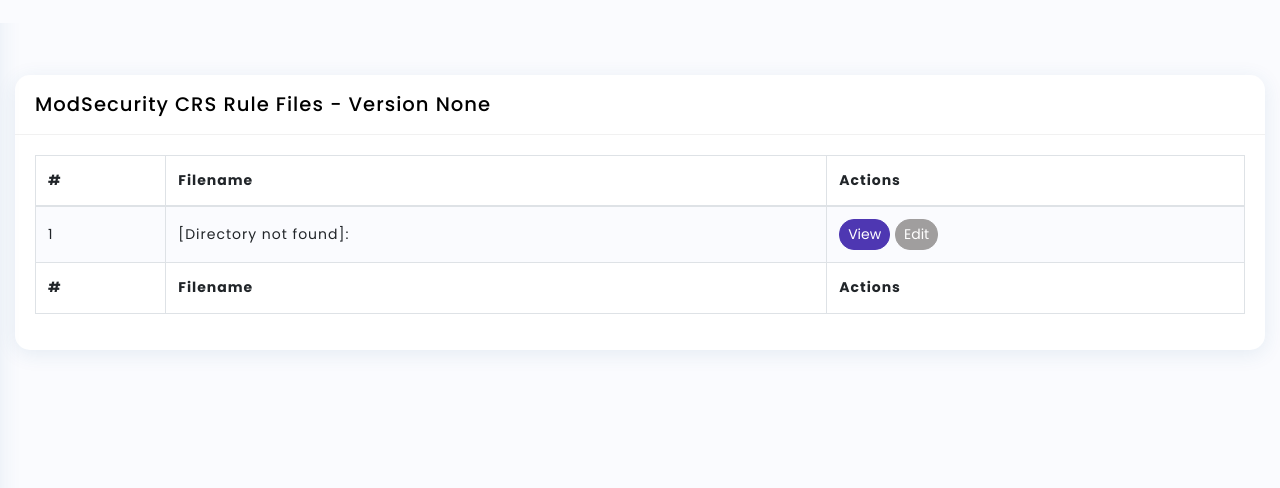
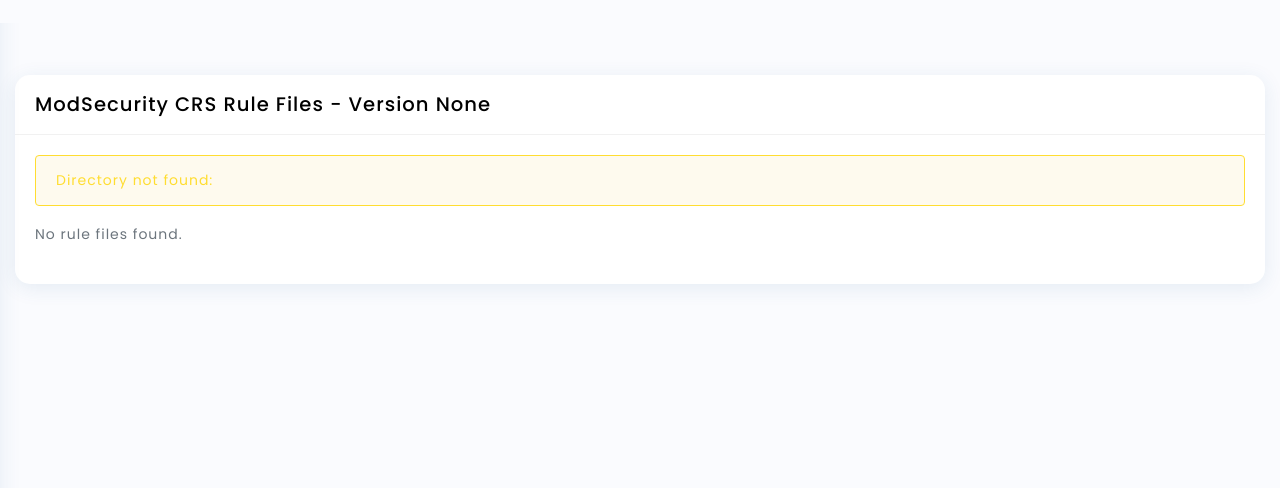
Before and after one commit to wafcontrol/wafcontrol, a Django app: page /dashboard/crs-rules/ in a window 1280 px wide. Shown: the part 50-538 px from the top of the page. Run offline with Django 5.2, Linux system fonts and the light colour scheme; the visitor is signed in with stand-in values (Sample User, id 1); parts of the project's set-up code (start-up, migrations or seed data) failed here and were passed over; some libraries are stand-ins or nearby versions.

Commit message:
Fix Apache/CRS path detection and rule-list error handling
- detect_server(): check real config presence (Apache vs Nginx) before
  falling back to binary/service detection, so systems with both nginx
  and apache2 installed but only apache2 actually serving ModSecurity
  are detected correctly.
- get_crs_version_apache(): resolve the CRS version via the
  /etc/modsecurity/crs/current symlink, which is how the Debian/Ubuntu
  modsecurity-crs package lays out installs (crs-setup.conf is not a
  symlink in that layout).
- APACHE_PATHS.rules_dir_tmpl / custom_after_tmpl: point at
  /etc/modsecurity/crs/versions/coreruleset-{ver}/rules instead of the
  nonexistent /usr/share/modsecurity-crs-{ver}/rules.
- _run_basic_script(): fix broken relative path construction that
  caused the helper script lookup to fail silently and fall back to
  Nginx paths on every request.
- CRSRuleListView / crs_rules.html: stop injecting backend path errors
  as fake filenames into the rule list (clicking them 404'd and broke
  JSON parsing in the browser); render them as a separate error alert
  instead.

```diff
--- a/wafinstaller/helper/adapters.py
+++ b/wafinstaller/helper/adapters.py
@@ -27,8 +27,8 @@ NGINX_PATHS = Paths(
 APACHE_PATHS = Paths(
     name="apache",
     modsec_conf="/etc/modsecurity/modsecurity.conf",
-    rules_dir_tmpl="/usr/share/modsecurity-crs-{ver}/rules",
-    custom_after_tmpl="/usr/share/modsecurity-crs-{ver}/rules/RESPONSE-999-EXCLUSION-RULES-AFTER-CRS.conf",
+    rules_dir_tmpl="/etc/modsecurity/crs/versions/coreruleset-{ver}/rules",
+    custom_after_tmpl="/etc/modsecurity/crs/versions/coreruleset-{ver}/rules/RESPONSE-999-EXCLUSION-RULES-AFTER-CRS.conf",
     audit_log="/var/log/modsec_audit.log",
     test_cmd=["apache2ctl", "configtest"],
     reload_cmd=["apache2ctl", "-k", "graceful"],
@@ -36,7 +36,7 @@ APACHE_PATHS = Paths(
 
 def _run_basic_script():
     base_dir = os.path.dirname(os.path.dirname(os.path.abspath(__file__)))
-    script = os.path.join(base_dir, "../../scripts", "basic.sh")
+    script = os.path.join(os.path.dirname(base_dir), "scripts", "basic.sh")
     try:
         out = subprocess.check_output(["/bin/bash", script], text=True, stderr=subprocess.STDOUT)
         return json.loads(out)
@@ -64,7 +64,14 @@ def detect_crs_version():
                 return m.group(1)
     except Exception:
         pass
-    # Fallback Apache
+    # Fallback Apache: resolve the active CRS version via the "current" symlink
+    try:
+        current = os.path.realpath("/etc/modsecurity/crs/current")
+        m = re.search(r'coreruleset-([0-9]+\.[0-9]+(?:\.[0-9]+)?)', current)
+        if m:
+            return m.group(1)
+    except Exception:
+        pass
     try:
         setup = os.path.realpath("/etc/modsecurity/crs-setup.conf")
         m = re.search(r'modsecurity-crs-([0-9]+\.[0-9]+(?:\.[0-9]+)?)', setup)
--- a/wafinstaller/templates/dashboard/panel/crs_rules.html
+++ b/wafinstaller/templates/dashboard/panel/crs_rules.html
@@ -14,6 +14,9 @@
                             </div>
                         </div>
                         <div class="iq-card-body">
+                            {% if rule_error %}
+                                <div class="alert alert-warning">{{ rule_error }}</div>
+                            {% endif %}
                             {% if rule_files %}
                                 <div class="table-responsive">
                                     <table id="datatable" class="table table-striped table-bordered">
--- a/wafinstaller/views.py
+++ b/wafinstaller/views.py
@@ -438,17 +438,18 @@ class CRSRuleListView(LoginRequiredMixin, TemplateView):
         version = get_crs_full_version()
         rule_dir = get_rules_dir(version)
         files = []
+        rule_error = ""
         try:
             if rule_dir and os.path.isdir(rule_dir):
                 for filename in sorted(os.listdir(rule_dir)):
                     if filename.endswith((".conf", ".data")):
                         files.append(filename)
             else:
-                files.append(f"[Directory not found]: {rule_dir}")
+                rule_error = f"Directory not found: {rule_dir}"
         except Exception as e:
-            files.append(f"[Error]: {str(e)}")
+            rule_error = str(e)
 
-        context.update({"crs_version": version, "rule_files": files})
+        context.update({"crs_version": version, "rule_files": files, "rule_error": rule_error})
         return context
 
 
```
Also changed, not shown: 1 other file.
